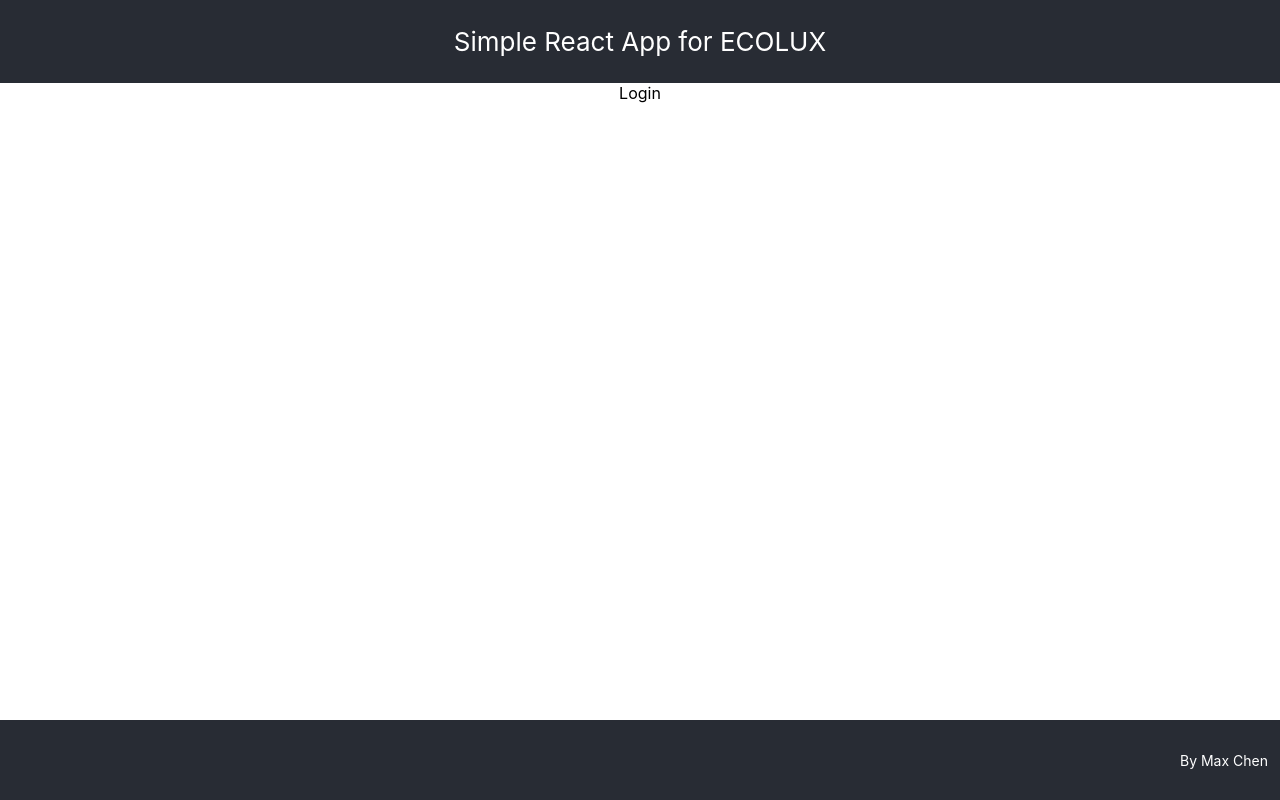
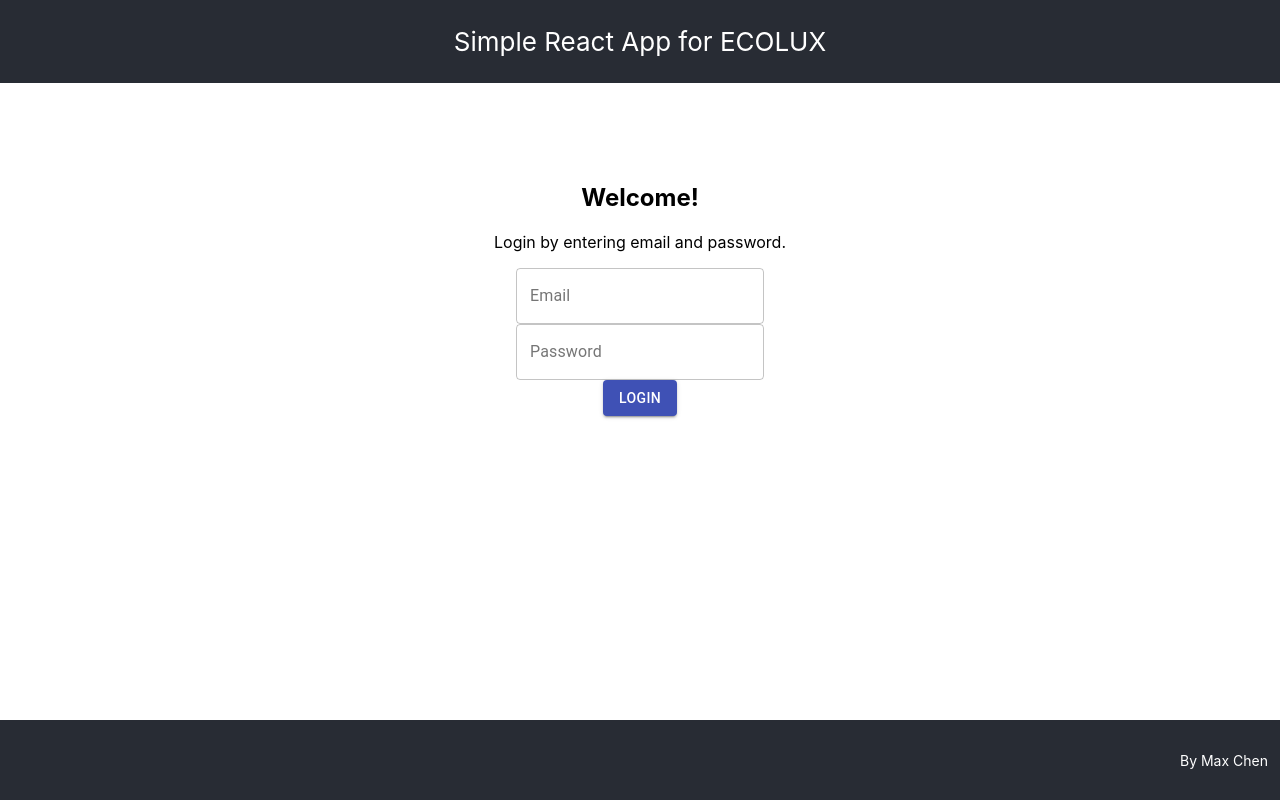
Before and after one commit to Milexz/ecolux-gui, a React (Create React App) app: page /login in a window 1280 px wide. Built offline with nearby package versions, Linux system fonts and the light colour scheme.

Commit message:
feat: implement login functions

```diff
--- a/package.json
+++ b/package.json
@@ -3,6 +3,7 @@
   "version": "0.1.0",
   "private": true,
   "dependencies": {
+    "@material-ui/core": "^4.11.3",
     "@testing-library/jest-dom": "^5.14.1",
     "@testing-library/react": "^13.0.0",
     "@testing-library/user-event": "^13.2.1",
--- a/src/App.css
+++ b/src/App.css
@@ -26,6 +26,7 @@
 
 .App-main {
   height: 80vh;
+  overflow-y: auto;
 }
 
 .App-footer {
--- a/src/Pages/Dashboard.js
+++ b/src/Pages/Dashboard.js
@@ -1,6 +1,15 @@
 import React from 'react';
 
 export default function Dashboard() {
+  const loginSuccess = sessionStorage.getItem('loginSuccess');
+
+  if (loginSuccess !== 'true') {
+    window.location.href = '/login';
+    return (
+      <h3>Checking Authority...</h3>
+    );
+  }
+
   return (
     <div>Dashboard</div>
   );
--- a/src/Pages/Login.js
+++ b/src/Pages/Login.js
@@ -1,7 +1,132 @@
 import React from 'react';
+import { makeStyles } from '@material-ui/core';
+import TextField from '@material-ui/core/TextField';
+import Button from '@material-ui/core/Button';
+
+const useStyles = makeStyles((theme) => ({
+  root: {
+    justifyContent: 'center',
+    margin: '100px auto',
+    height: '300px',
+    width: '300px',
+  },
+  '@media (max-width: 600px)': {
+    root: {
+      height: '300px',
+      width: '200px',
+    },
+  },
+}));
 
 export default function Login() {
+  const [email, setEmail] = React.useState('');
+  const [emailError, setEmailError] = React.useState(false);
+  const [emailHelperText, setEmailHelperText] = React.useState('');
+  const [password, setPassword] = React.useState('');
+  const [passwordError, setPasswordError] = React.useState(false);
+  const [passwordHelperText, setPasswordHelperText] = React.useState('');
+  const classes = useStyles();
+
+  const loginSuccess = sessionStorage.getItem('loginSuccess');
+  const emailRegex = '^[a-zA-Z0-9._+-]+@[a-zA-Z0-9.-]+.[a-zA-Z]{2,}$';
+  const passwordRegex = '^[a-zA-Z0-9]+$';
+
+  if (loginSuccess === 'true') {
+    window.location.href = '/dashboard';
+    return (
+      <h3>Checking Authority...</h3>
+    );
+  }
+
+  const checkEmailFormat = (email) => {
+    console.log('checkEmailFormat: ', email);
+    if (email.trim().length === 0) {
+      setEmailError(true);
+      setEmailHelperText('Email is required');
+      return false;
+    }
+    if (email.match(emailRegex) === null) {
+      setEmailError(true);
+      setEmailHelperText('Email format error');
+      return false;
+    }
+
+    setEmailError(false);
+    setEmailHelperText('');
+    return true;
+  };
+
+  const checkPasswordFormat = (password) => {
+    console.log('checkPasswordFormat: ', password);
+    if (password.trim().length === 0) {
+      setPasswordError(true);
+      setPasswordHelperText('Password is required');
+      return false;
+    }
+    if (password.match(passwordRegex) === null) {
+      setPasswordError(true);
+      setPasswordHelperText('Password format error: only letters and numbers are allowed');
+      return false;
+    }
+
+    setPasswordError(false);
+    setPasswordHelperText('');
+    return true;
+  };
+
+  const handleLogin = (event) => {
+    event.preventDefault();
+    console.log('Login');
+    const validEmail = checkEmailFormat(email);
+    const validPassword = checkPasswordFormat(password);
+
+    if (validEmail && validPassword) {
+      sessionStorage.setItem('loginSuccess', 'true');
+      window.location.href = '/dashboard';
+    }
+  };
+
+  const handleEmailChange = (event) => {
+    console.log('Email: ', event.target.value);
+    setEmail(event.target.value);
+  };
+
+  const handlePasswordChange = (event) => {
+    console.log('Password: ', event.target.value);
+    setPassword(event.target.value);
+  };
+
   return (
-    <div>Login</div>
+    <div className={classes.root}>
+      <h2>Welcome!</h2>
+      <p>Login by entering email and password.</p>
+      <form className={classes.form} autoComplete="on" onSubmit={handleLogin}>
+        <TextField id="login-email" className={classes.textField}
+          label="Email"
+          name="email"
+          onChange={handleEmailChange}
+          // required
+          // type="email"
+          value={email}
+          error={emailError}
+          helperText={emailHelperText}
+          variant="outlined"
+          color="primary"
+        />
+        <TextField id="login-password" className={classes.textField}
+          label="Password"
+          name="password"
+          onChange={handlePasswordChange}
+          // required
+          type="password"
+          value={password}
+          error={passwordError}
+          helperText={passwordHelperText}
+          variant="outlined"
+          color="primary"
+        />
+        <Button id="login-sign-in-button" className={classes.submitButton} type="submit" variant="contained" color="primary">Login</Button>
+      </form>
+    </div>
   );
 }
```
Also changed, not shown: 1 other file (tests, documents, lock files or other folders).
